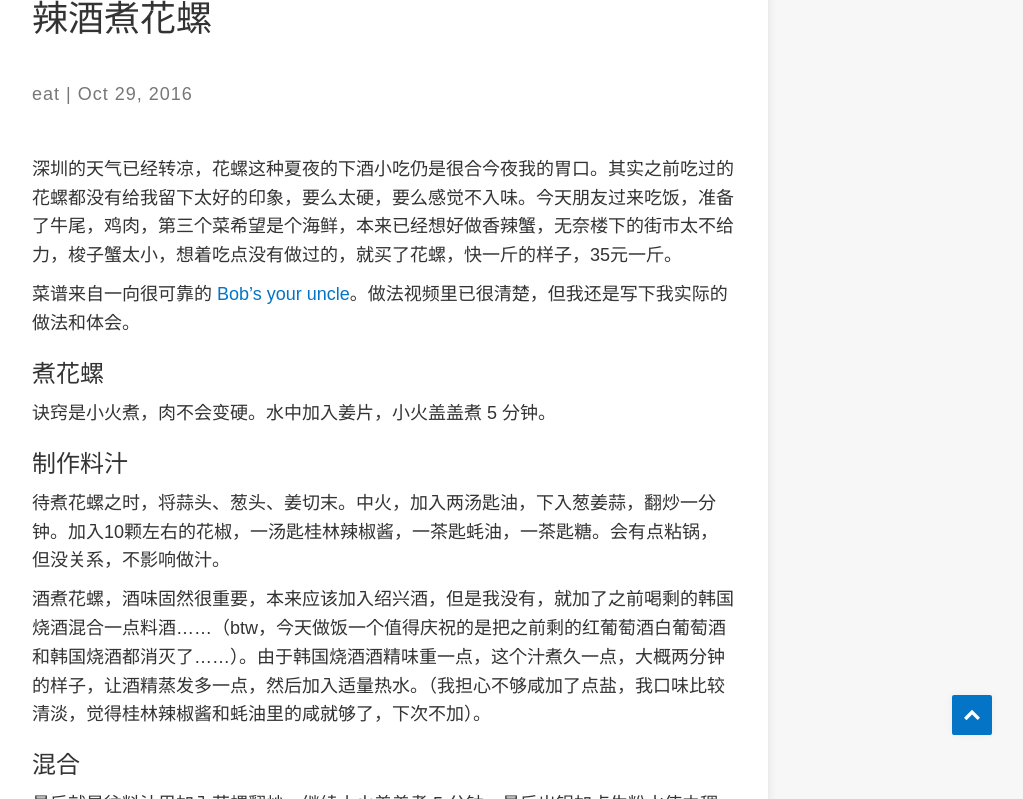
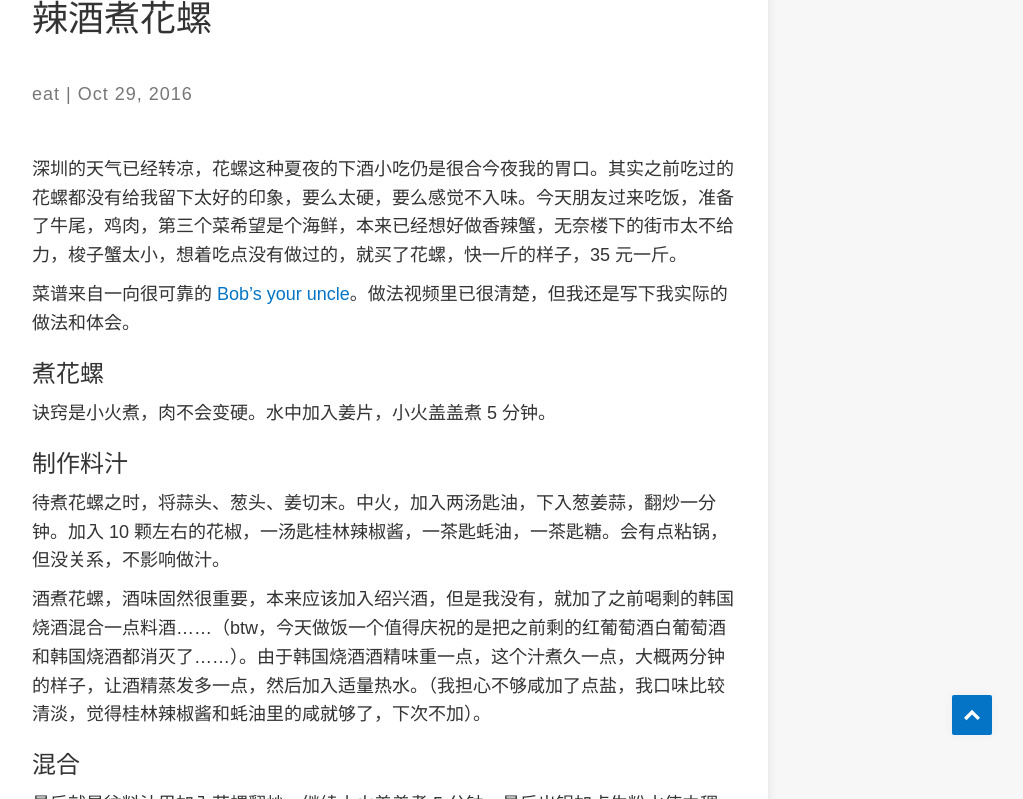
Before and after one commit to leighcc/ideal-waddle, a Jekyll site: the page built from _posts/2016-10-30-Sea-Snails-in-Spicy-Wine.md, in a window 1280 px wide and 900 px high, scrolled down 402 px, cut to the strip 101-900 px from the top of the window. Shown: the whole strip, without its empty margins (256-1279 px from the left). Built offline with Jekyll 4.4.1, drawn with Linux system fonts in a browser that asks for light colours; nearby versions of some CDN libraries; some web fonts are replaced.

Commit message:
改正主题颜色，添加空格，修改作品排序

```diff
--- a/_config.yml
+++ b/_config.yml
@@ -12,7 +12,7 @@
 # Theme customization
 theme:
   # 主题色
-  highlight_color: "#0374C6" #205081 #272935 #6fa873
+  highlight_color: "#0374C6"
   # Social media links
   social:
     github: leighcc
--- a/_posts/2016-10-30-Sea-Snails-in-Spicy-Wine.md
+++ b/_posts/2016-10-30-Sea-Snails-in-Spicy-Wine.md
@@ -7,7 +7,7 @@
 comments: true
 ---
 
-深圳的天气已经转凉，花螺这种夏夜的下酒小吃仍是很合今夜我的胃口。其实之前吃过的花螺都没有给我留下太好的印象，要么太硬，要么感觉不入味。今天朋友过来吃饭，准备了牛尾，鸡肉，第三个菜希望是个海鲜，本来已经想好做香辣蟹，无奈楼下的街市太不给力，梭子蟹太小，想着吃点没有做过的，就买了花螺，快一斤的样子，35元一斤。
+深圳的天气已经转凉，花螺这种夏夜的下酒小吃仍是很合今夜我的胃口。其实之前吃过的花螺都没有给我留下太好的印象，要么太硬，要么感觉不入味。今天朋友过来吃饭，准备了牛尾，鸡肉，第三个菜希望是个海鲜，本来已经想好做香辣蟹，无奈楼下的街市太不给力，梭子蟹太小，想着吃点没有做过的，就买了花螺，快一斤的样子，35 元一斤。
 
 <!--more-->
 
@@ -19,7 +19,7 @@
 
 ### 制作料汁
 
-待煮花螺之时，将蒜头、葱头、姜切末。中火，加入两汤匙油，下入葱姜蒜，翻炒一分钟。加入10颗左右的花椒，一汤匙桂林辣椒酱，一茶匙蚝油，一茶匙糖。会有点粘锅，但没关系，不影响做汁。
+待煮花螺之时，将蒜头、葱头、姜切末。中火，加入两汤匙油，下入葱姜蒜，翻炒一分钟。加入 10 颗左右的花椒，一汤匙桂林辣椒酱，一茶匙蚝油，一茶匙糖。会有点粘锅，但没关系，不影响做汁。
 
 酒煮花螺，酒味固然很重要，本来应该加入绍兴酒，但是我没有，就加了之前喝剩的韩国烧酒混合一点料酒……（btw，今天做饭一个值得庆祝的是把之前剩的红葡萄酒白葡萄酒和韩国烧酒都消灭了……）。由于韩国烧酒酒精味重一点，这个汁煮久一点，大概两分钟的样子，让酒精蒸发多一点，然后加入适量热水。（我担心不够咸加了点盐，我口味比较清淡，觉得桂林辣椒酱和蚝油里的咸就够了，下次不加）。
 
```
Also changed, not shown: portfolio.md (+1 -2 lines).
